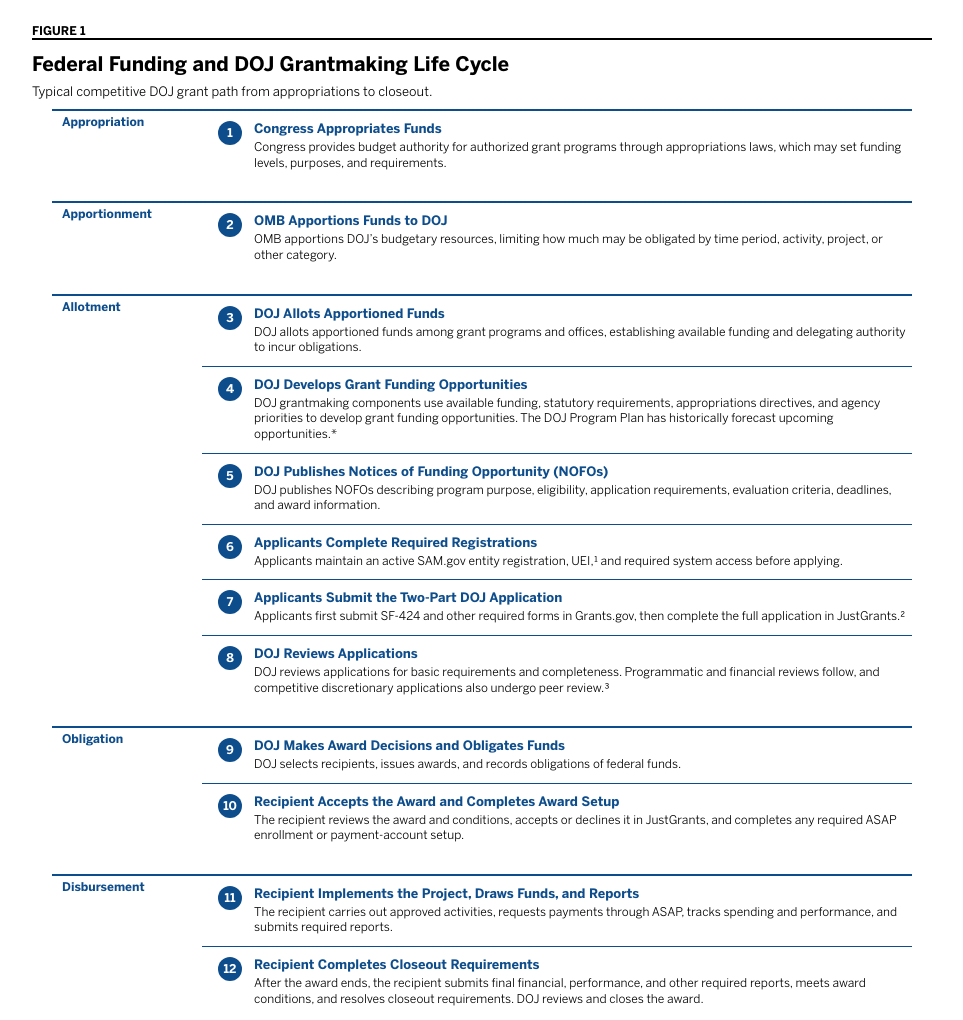
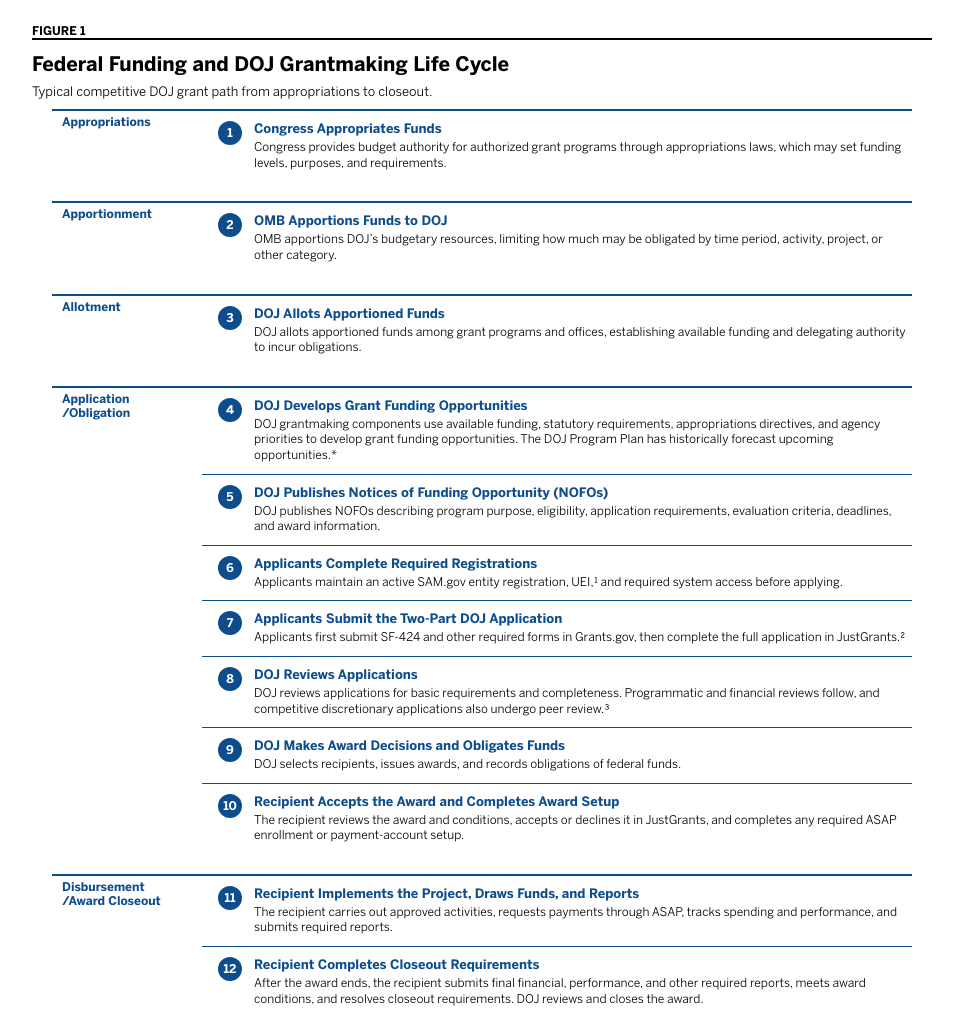
Before and after one commit to zhangj-brennan/LEL, a plain HTML site: page figure1.html in a window 1280 px wide. Shown: the top 1020 px of the page, without its empty margins (158-1121 px from the left). Drawn offline with Linux system fonts and the light colour scheme.

Commit message:
Figure 1: merge Application/Obligation phases, rename phase titles; re-export PDF
Co-Authored-By: Claude Opus 5.5 <noreply@anthropic.com>

```diff
--- a/figure1.html
+++ b/figure1.html
@@ -16,7 +16,7 @@
 
     <div class="lifecycle">
       <div class="phase">
-        <h2 class="phase-title">Appropriation</h2>
+        <h2 class="phase-title">Appropriations</h2>
         <div class="step">
           <div class="step-number">1</div>
           <div class="step-content">
@@ -46,6 +46,10 @@
             <p>DOJ allots apportioned funds among grant programs and offices, establishing available funding and delegating authority to incur obligations.</p>
           </div>
         </div>
+          </div>
+      <div class="phase">
+                <h2 class="phase-title">Application<br>/Obligation</h2>
+
         <div class="step">
           <div class="step-number">4</div>
           <div class="step-content">
@@ -81,10 +85,7 @@
             <p>DOJ reviews applications for basic requirements and completeness. Programmatic and financial reviews follow, and competitive discretionary applications also undergo peer review.&sup3;</p>
           </div>
         </div>
-      </div>
 
-      <div class="phase">
-        <h2 class="phase-title">Obligation</h2>
         <div class="step">
           <div class="step-number">9</div>
           <div class="step-content">
@@ -102,7 +103,7 @@
       </div>
 
       <div class="phase">
-        <h2 class="phase-title">Disbursement</h2>
+        <h2 class="phase-title">Disbursement<br>/Award Closeout</h2>
         <div class="step">
           <div class="step-number">11</div>
           <div class="step-content">
```
Also changed, not shown: 1 other file.
